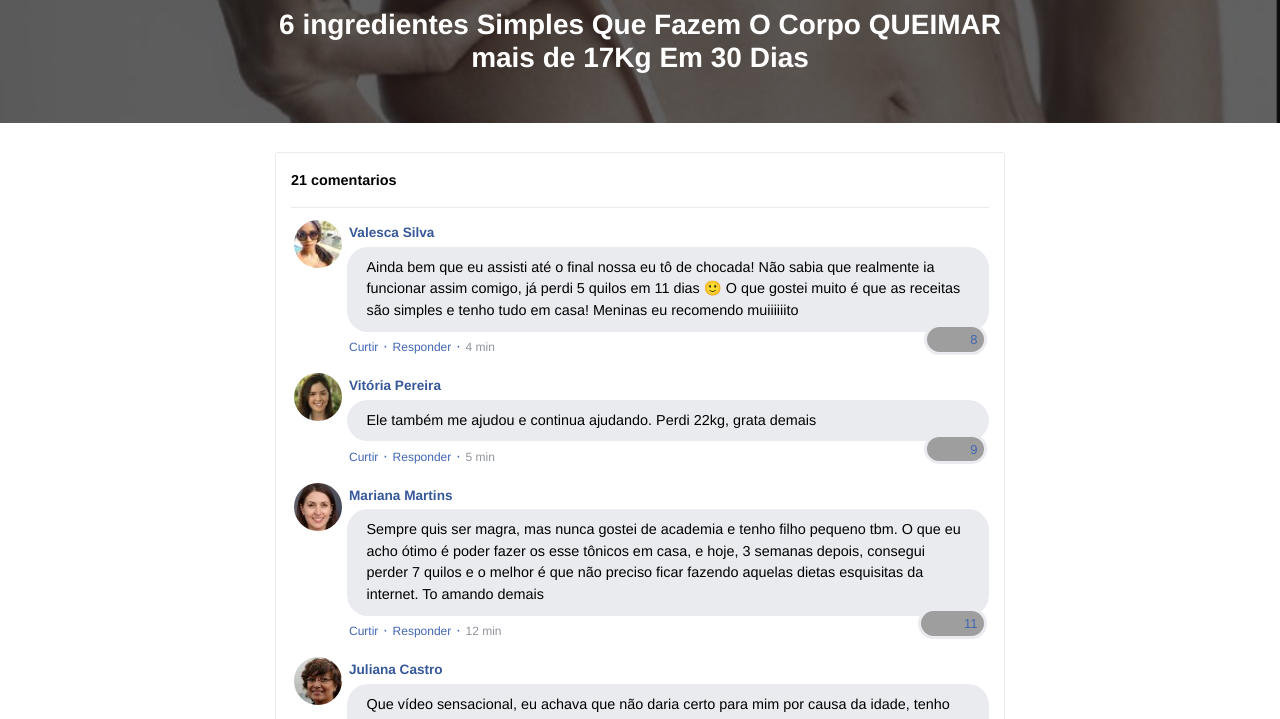
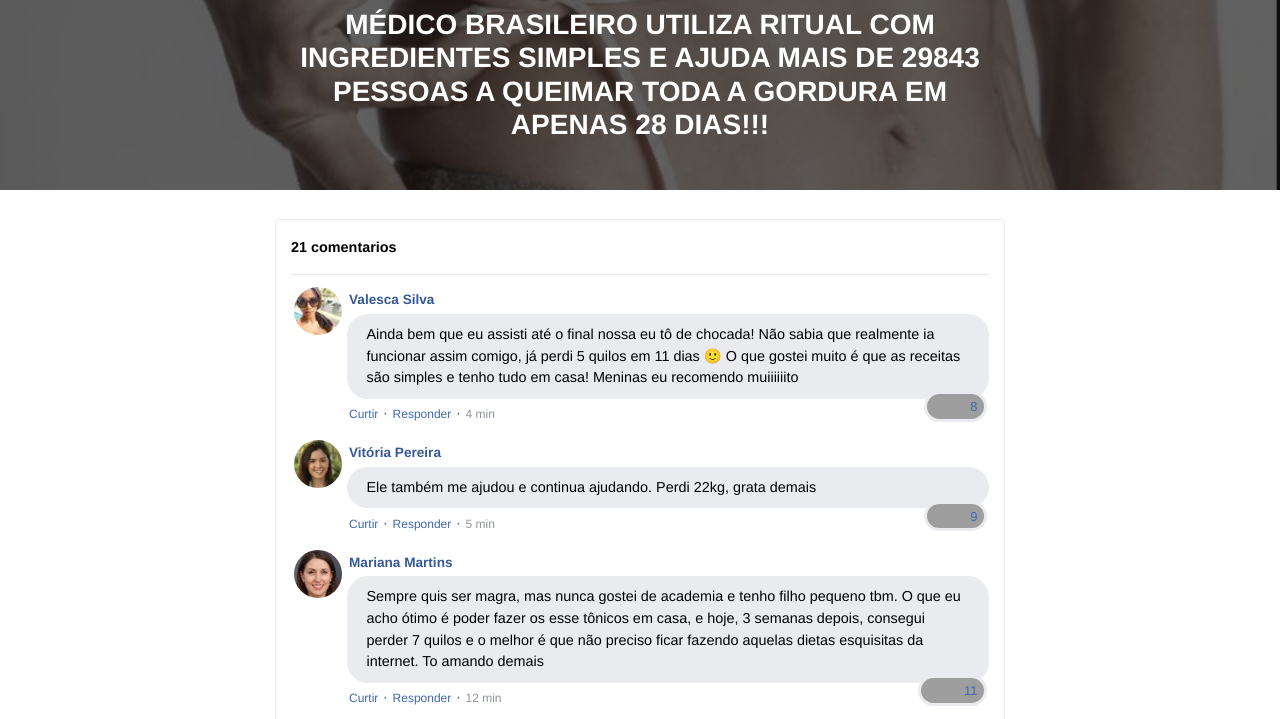
Before and after one commit to julianoabel/metodozerobarriga.website, a plain HTML site: page index.html in a window 1280 px wide. Shown: the part 136-855 px from the top of the page. Drawn offline with nearby package versions, Linux system fonts and the light colour scheme; grey boxes are pictures that could not be loaded; a script that the page names is missing.

Commit message:
Update index.html

```diff
--- a/index.html
+++ b/index.html
@@ -57,7 +57,7 @@
             <img class="img-fluid" src="./assets/img/ultrasecreto.svg">
 
             <!-- Headline -->
-            <h3 class="my-4"><b>6 ingredientes Simples Que Fazem O Corpo QUEIMAR mais de 17Kg Em 30 Dias</b></h3>
+            <h3 class="my-4"><b>MÉDICO BRASILEIRO UTILIZA RITUAL COM INGREDIENTES SIMPLES E AJUDA MAIS DE 29843 PESSOAS A QUEIMAR TODA A GORDURA EM APENAS 28 DIAS!!!</b></h3>
 
             <!-- VSL -->
             <script type="text/javascript" id="scr_625870a3a95eb80009cf0edd">var s=document.createElement("script");s.src="https://cdn.converteai.net/e770a631-ab74-4b27-88f2-7fd61ba1243f/players/625870a3a95eb80009cf0edd/player.js",s.async=!0,document.head.appendChild(s);</script>
```
